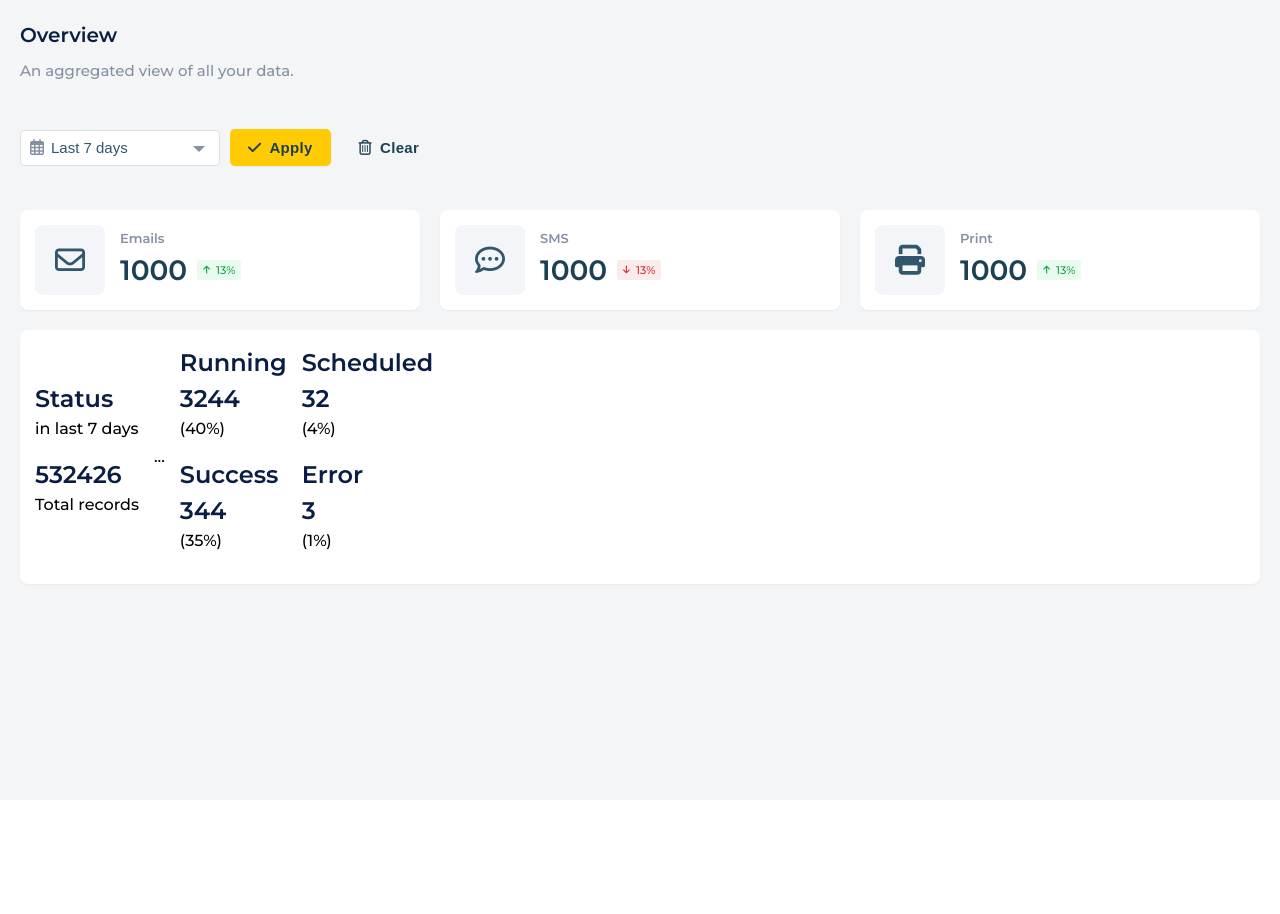
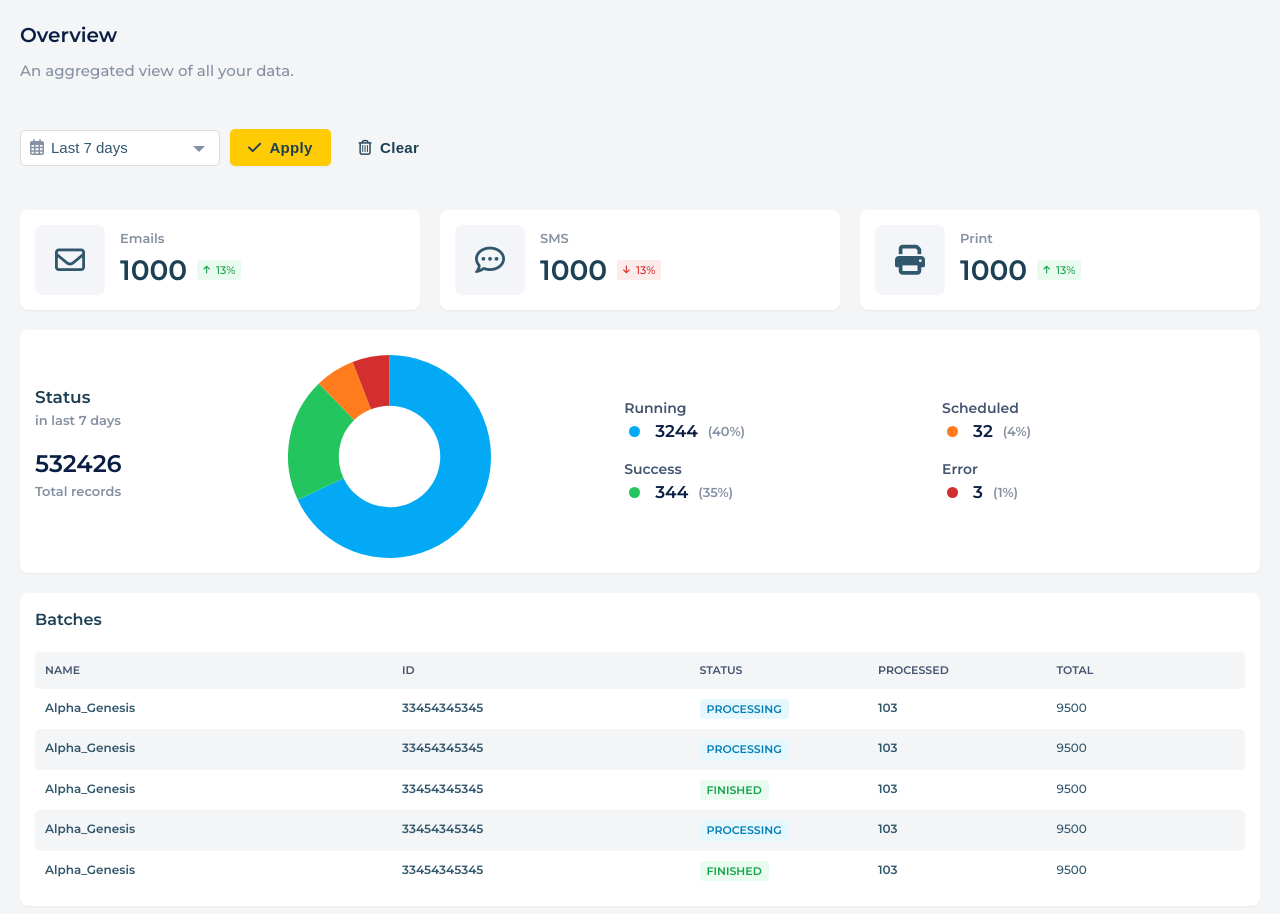
Before and after one commit to nesmanpro/addcomm-tech, a website built with Vite: page index.html in a window 1280 px wide. Before the commit the page ends 800 px from the top, so only its background shows below. Built offline with nearby package versions, Linux system fonts and the light colour scheme.

Commit message:
styles done, starting logic

```diff
--- /dev/null
+++ b/app/components/chartGraphic.js
@@ -0,0 +1,25 @@
+import Chart from 'chart.js/auto';
+
+
+export default function myChart() {
+
+    const ctx = document.getElementById('myChart');
+
+    new Chart(ctx, {
+        type: 'doughnut',
+        data: {
+            datasets: [{
+                label: ' Total',
+                data: [344, 100, 32, 30],
+                backgroundColor: [
+                    '#03a9f4',
+                    '#22c55e',
+                    '#ff7b1c',
+                    '#d32f2f',
+                ],
+                borderWidth: 0
+            }]
+        },
+
+    });
+}
--- a/app/main.js
+++ b/app/main.js
@@ -1,11 +1,16 @@
-import '../css/index.css'
+import '../css/index.css';
+import myChart from './components/chartGraphic';
 
 
 class App {
     constructor() {
         document.body.style.opacity = '1';
+        this._createChart();
     }
 
+    _createChart() {
+        myChart();
+    }
 
 }
 
--- a/css/abstract/_variables.css
+++ b/css/abstract/_variables.css
@@ -10,6 +10,7 @@
 
     --color-card-title: #1e4054;
     --color-card-subtitle: #8590a2;
+    --color-card-subtitle-darker: #44546F;
     --color-card-icon: #31576d;
     --color-card-icon-bg: #f3f5f8;
     --color-card-bg: #ffffff;
--- /dev/null
+++ b/css/components/_batch__card.css
@@ -0,0 +1,59 @@
+.batches__container {
+    flex-direction: column;
+    align-items: baseline;
+}
+
+.batches__title h2 {
+    font-size: 16px;
+    color: var(--color-card-title);
+    margin-bottom: 5px;
+}
+
+.batches__wrapper {
+    display: flex;
+    flex-direction: column;
+    width: 100%;
+}
+
+.batches__lines {
+    display: grid;
+    grid-template-columns: 30% 25% 1fr 1fr 1fr;
+    padding: 10px;
+    border-radius: 5px;
+}
+.batches__wrapper__index, .batches__wrapper__index h3{
+    font-size: 11px;
+    font-weight: 600;
+    text-transform: uppercase;
+    color: var(--color-card-subtitle-darker);
+    background-color: var(--color-background--grey);
+}
+
+.batches__wrapper__item, .batches__wrapper__item h3 {
+    font-size: 12px;
+    color: var(--color-card-icon);
+}
+
+.status-badge {
+    text-transform: uppercase;
+    width: fit-content;
+    font-size: 11px;
+    font-weight: 600;
+    padding: 2px 7px;
+    border-radius: 4px;
+}
+
+.status-processing {
+
+    background-color: var(--color-info-surface);
+    color: var(--color-info-dark);
+}
+
+.status-finished {
+    background-color: var(--color-positive-surface);
+    color: var(--color-positive-dark);
+}
+
+.batches__wrapper__item:nth-child(even) {
+    background-color: var(--color-background--grey);
+}
--- /dev/null
+++ b/css/components/_graphic-card.css
@@ -0,0 +1,86 @@
+.pannel__1 {
+    flex: 20%;
+}
+.pannel__2 {
+    flex: 28%;
+}
+.pannel__3 {
+    flex: 26%;
+}
+.pannel__4 {
+    flex: 26%;
+}
+
+.pannel__1__top .graphics__title{
+    font-size: 17px;
+    color: var( --color-card-title);
+}
+
+.graphics__title {
+    font-size: 14px;
+    color: var(--color-card-subtitle-darker);
+}
+
+.graphics__description {
+    font-size: 13px;
+    font-weight: 600;
+    color: var(--color-card-subtitle);
+}
+
+.details {
+    display: flex;
+    align-items: center;
+    gap: 10px;
+    padding: 0 5px;
+    width: max-content;
+    height: fit-content;
+    border-radius: 4px;
+    transition: all 0.4s ease-in-out;
+}
+
+.details:hover {
+    background-color: var(--color-background--grey);
+}
+
+.dot__color {
+    height: 11px;
+    width: 11px;
+    border-radius: 100%;
+    margin-right: 5px;
+}
+
+.color__negative{
+    background-color: var(--color-negative);
+}
+
+.color__positive{
+    background-color: var(--color-positive);
+}
+
+.color__info{
+    background-color: var(--color-info);
+}
+
+.color__warning{
+    background-color: var(--color-warning);
+}
+
+.details h2 {
+    font-size: 17px;
+}
+.details p {
+    margin: 0;
+    font-size: 13px;
+    font-weight: 600;
+    color: var(--color-card-subtitle);
+}
+
+.pannel__3, .pannel__4 {
+    display: flex;
+    flex-direction: column;
+    gap: 15px;
+}
+
+.donut-graphic {
+    height: 30rem;
+}
--- a/css/index.css
+++ b/css/index.css
@@ -12,9 +12,11 @@
 @import 'pages/_main.css';
 
 /* Layouts */
-@import 'layouts/_boxes.css';
+@import 'layouts/_cards.css';
 
 /* Components */
 @import 'components/_buttons.css';
 @import 'components/_form-toggle.css';
-@import 'components/_msg-boxes.css';
+@import 'components/_msg-cards.css';
+@import 'components/_graphic-card.css';
+@import 'components/_batch__card.css';
--- a/css/layouts/_boxes.css
+++ b/css/layouts/_cards.css
@@ -1,18 +1,3 @@
-.title {
-    display: flex;
-    flex-direction: column;
-    justify-content: center;
-    align-items: baseline;
-    gap: 10px;
-    margin-bottom: 10px;
-}
-
-.filters {
-    display: flex;
-    align-items: baseline;
-    gap: 10px;
-    margin-bottom: 24px;
-}
 
 .types {
     display: flex;
@@ -22,7 +7,8 @@
 }
 
 .graphics__container,
-.type__container {
+.type__container,
+.batches__container {
     display: flex;
     align-items: center;
     gap: 15px;
--- a/css/pages/_main.css
+++ b/css/pages/_main.css
@@ -1,3 +1,20 @@
+
+.title {
+    display: flex;
+    flex-direction: column;
+    justify-content: center;
+    align-items: baseline;
+    gap: 10px;
+    margin-bottom: 10px;
+}
+
+.filters {
+    display: flex;
+    align-items: baseline;
+    gap: 10px;
+    margin-bottom: 24px;
+}
+
 .main-wrapper {
     display: flex;
     justify-content: center;
--- a/index.html
+++ b/index.html
@@ -37,7 +37,7 @@
       </section>
 
 
-      <!-- type of messages -->
+      <!-- Overview messages -->
 
       <section class="types">
 
@@ -55,7 +55,7 @@
           </div>
         </div>
 
-        <!-- sms -->
+        <!-- SMS -->
         <div class="type__container sms">
           <div class="icon__container">
             <div class="sms__icon icon"><i class="fa-regular fa-comment-dots"></i></div>
@@ -90,22 +90,21 @@
         <div class="pannel__1">
           <div class="pannel__1__top">
             <h2 class="graphics__title">Status</h2>
-            <p class="graphics__title-description">in last 7 days</p>
+            <p class="graphics__description">in last 7 days</p>
           </div>
           <div class="pannel__1__bottom">
             <h2 class="graphics__total">532426</h2>
-            <p class="graphics__total-description">Total records</p>
+            <p class="graphics__description">Total records</p>
           </div>
         </div>
         <div class="pannel__2 donut-graphic">
-          ...
-
+          <canvas id="myChart"></canvas>
         </div>
         <div class="pannel__3">
           <div class="pannel__3__top">
             <h2 class="graphics__title">Running</h2>
             <div class="details">
-              <div class="color blue"></div>
+              <div class="dot__color color__info"></div>
               <h2>3244</h2>
               <p>(40%)</p>
             </div>
@@ -114,7 +113,7 @@
           <div class="pannel__3__top">
             <h2 class="graphics__title">Success</h2>
             <div class="details">
-              <div class="color green"></div>
+              <div class="dot__color color__positive"></div>
               <h2>344</h2>
               <p>(35%)</p>
             </div>
@@ -126,7 +125,7 @@
           <div class="pannel__4__top">
             <h2 class="graphics__title">Scheduled</h2>
             <div class="details">
-              <div class="color orange"></div>
+              <div class="dot__color color__warning"></div>
               <h2>32</h2>
               <p>(4%)</p>
             </div>
@@ -135,12 +134,93 @@
           <div class="pannel__4__top">
             <h2 class="graphics__title">Error</h2>
             <div class="details">
-              <div class="color red"></div>
+              <div class="dot__color color__negative"></div>
               <h2>3</h2>
               <p>(1%)</p>
             </div>
           </div>
 
+        </div>
+
+      </section>
+
+      <section class="batches__container">
+        <div class="batches__title">
+          <h2>Batches</h2>
+        </div>
+        <div class="batches__wrapper">
+          <div class="batches__wrapper__index batches__lines">
+            <h3>name</h3>
+            <h3>id</h3>
+            <h3>status</h3>
+            <h3>processed</h3>
+            <h3>total</h3>
+          </div>
+          <div class="batches__items__container">
+
+            <!-- items here bellow -->
+
+
+            <div class="batches__wrapper__item batches__lines">
+              <h3>Alpha_Genesis</h3>
+              <h3>33454345345</h3>
+              <div class="status-badge status-processing">
+                Processing
+              </div>
+              <h3>103</h3>
+              <div class="total">
+                9500
+              </div>
+            </div>
+
+            <div class="batches__wrapper__item batches__lines">
+              <h3>Alpha_Genesis</h3>
+              <h3>33454345345</h3>
+              <div class="status-badge status-processing">
+                Processing
+              </div>
+              <h3>103</h3>
+              <div class="total">
+                9500
+              </div>
+            </div>
+
+            <div class="batches__wrapper__item batches__lines">
+              <h3>Alpha_Genesis</h3>
+              <h3>33454345345</h3>
+              <div class="status-badge status-finished">
+                Finished
+              </div>
+              <h3>103</h3>
+              <div class="total">
+                9500
+              </div>
+            </div>
+
+            <div class="batches__wrapper__item batches__lines">
+              <h3>Alpha_Genesis</h3>
+              <h3>33454345345</h3>
+              <div class="status-badge status-processing">
+                Processing
+              </div>
+              <h3>103</h3>
+              <div class="total">
+                9500
+              </div>
+            </div>
+
+            <div class="batches__wrapper__item batches__lines">
+              <h3>Alpha_Genesis</h3>
+              <h3>33454345345</h3>
+              <div class="status-badge status-finished">
+                Finished
+              </div>
+              <h3>103</h3>
+              <div class="total">
+                9500
+              </div>
+            </div>
+          </div>
         </div>
 
       </section>
@@ -158,6 +238,7 @@
     integrity="sha512-SnH5WK+bZxgPHs44uWIX+LLJAJ9/2PkPKZ5QiAj6Ta86w+fsb2TkcmfRyVX3pBnMFcV7oQPJkl9QevSCWr3W6A=="
     crossorigin="anonymous" referrerpolicy="no-referrer" />
   <script type="module" src="app/components/customSelect.js"></script>
+  <script src="https://cdn.jsdelivr.net/npm/chart.js"></script>
 </body>
 
 </html>
```
Also changed, not shown: css/components/_msg-cards.css (renamed from css/components/_msg-boxes.css).
